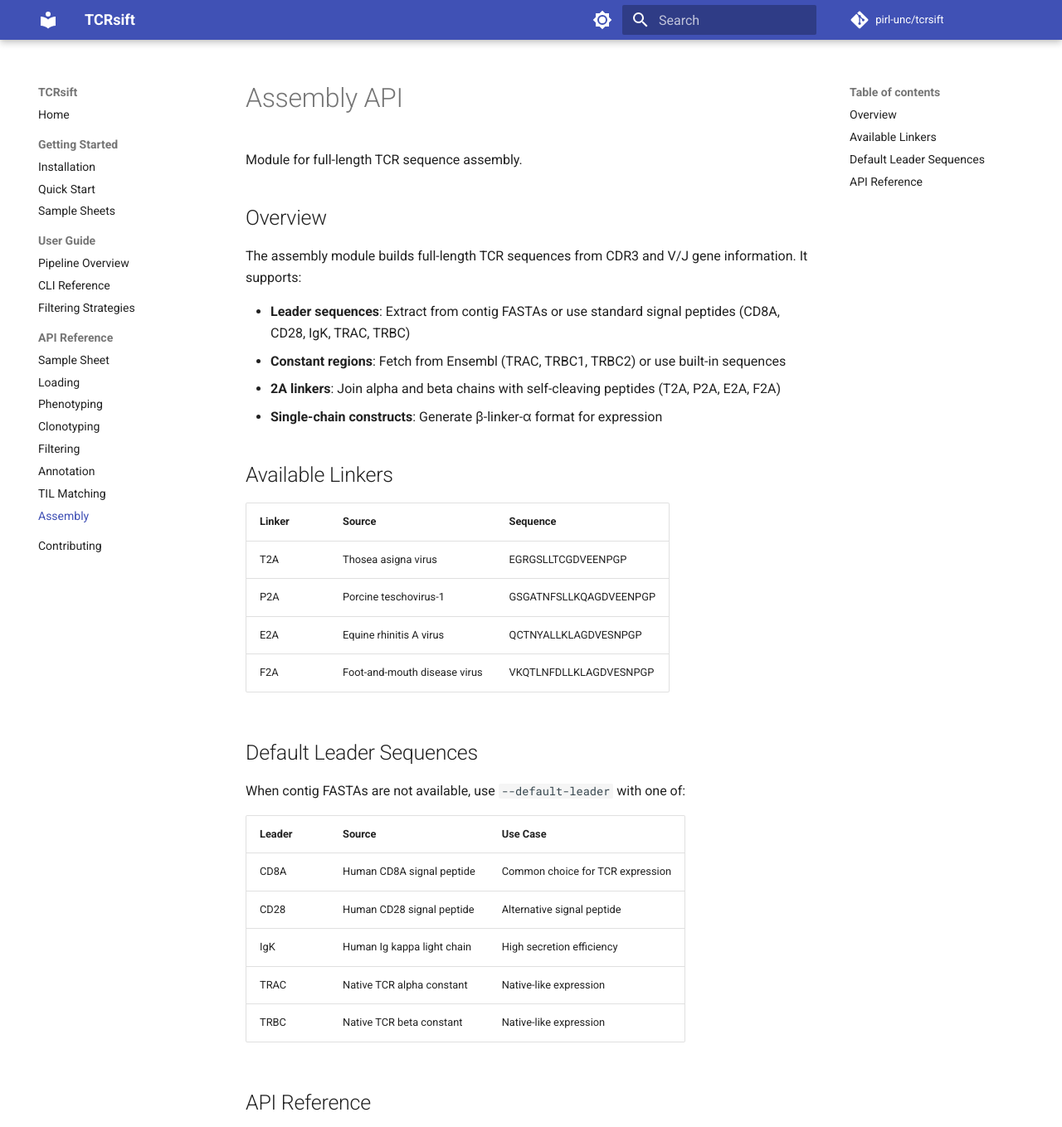
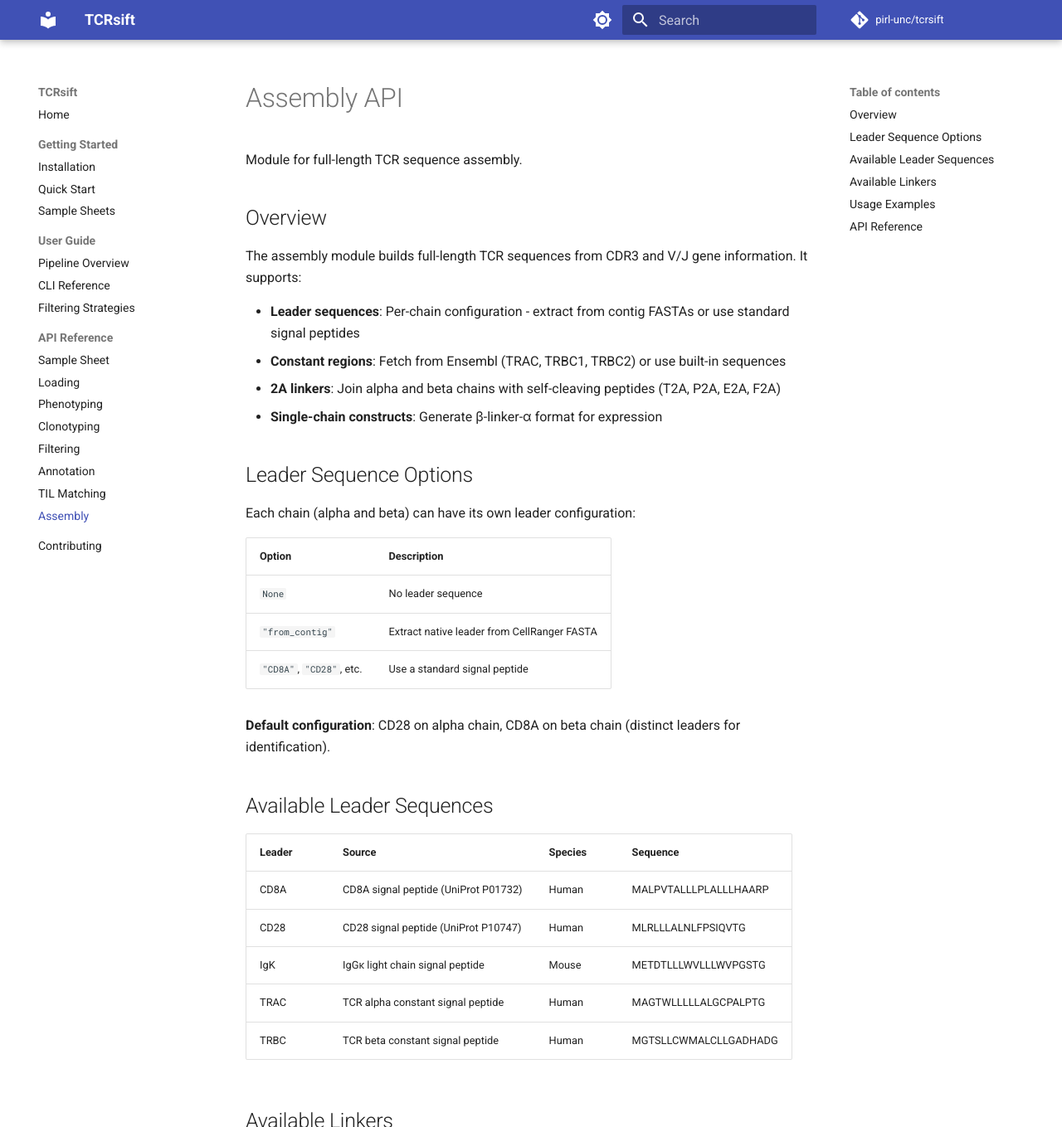
Before and after one commit to pirl-unc/tcrsift, an MkDocs documentation site: the page built from docs/api/assemble.md, in a window 1280 px wide and 1400 px high, cut to the strip 0-1359 px from the top of the window. Shown: the whole strip at 83% size. Built offline with MkDocs 1.6.1 and Material for MkDocs 9.7.7, drawn with Linux system fonts in a browser that asks for light colours; comment, search, counter and statistics services are not loaded; some of the changed text lies outside the part shown.

Commit message:
Redesign leader API with chain-specific configuration
- Replace include_leader/default_leader with alpha_leader/beta_leader params
- Default: CD28 on alpha, CD8A on beta (distinct leaders for identification)
- Options: None (no leader), "from_contig", or key from DEFAULT_LEADERS
- Fix IgK DNA sequence (was 63bp, now 60bp) and update source to murine
- Add UniProt references to CD8A/CD28 sources
- Add --no-leaders and --leaders-from-contigs CLI shortcuts
- Update README and docs with new API examples

All linker and leader sequences verified to translate correctly.

Co-Authored-By: Claude Opus 4.5 <noreply@anthropic.com>

````diff
--- a/docs/api/assemble.md
+++ b/docs/api/assemble.md
@@ -6,10 +6,32 @@ Module for full-length TCR sequence assembly.
 
 The assembly module builds full-length TCR sequences from CDR3 and V/J gene information. It supports:
 
-- **Leader sequences**: Extract from contig FASTAs or use standard signal peptides (CD8A, CD28, IgK, TRAC, TRBC)
+- **Leader sequences**: Per-chain configuration - extract from contig FASTAs or use standard signal peptides
 - **Constant regions**: Fetch from Ensembl (TRAC, TRBC1, TRBC2) or use built-in sequences
 - **2A linkers**: Join alpha and beta chains with self-cleaving peptides (T2A, P2A, E2A, F2A)
 - **Single-chain constructs**: Generate β-linker-α format for expression
+
+## Leader Sequence Options
+
+Each chain (alpha and beta) can have its own leader configuration:
+
+| Option | Description |
+|--------|-------------|
+| `None` | No leader sequence |
+| `"from_contig"` | Extract native leader from CellRanger FASTA |
+| `"CD8A"`, `"CD28"`, etc. | Use a standard signal peptide |
+
+**Default configuration**: CD28 on alpha chain, CD8A on beta chain (distinct leaders for identification).
+
+## Available Leader Sequences
+
+| Leader | Source | Species | Sequence |
+|--------|--------|---------|----------|
+| CD8A | CD8A signal peptide (UniProt P01732) | Human | MALPVTALLLPLALLLHAARP |
+| CD28 | CD28 signal peptide (UniProt P10747) | Human | MLRLLLALNLFPSIQVTG |
+| IgK | IgGκ light chain signal peptide | Mouse | METDTLLLWVLLLWVPGSTG |
+| TRAC | TCR alpha constant signal peptide | Human | MAGTWLLLLLALGCPALPTG |
+| TRBC | TCR beta constant signal peptide | Human | MGTSLLCWMALCLLGADHADG |
 
 ## Available Linkers
 
@@ -20,17 +42,43 @@ The assembly module builds full-length TCR sequences from CDR3 and V/J gene info
 | E2A | Equine rhinitis A virus | QCTNYALLKLAGDVESNPGP |
 | F2A | Foot-and-mouth disease virus | VKQTLNFDLLKLAGDVESNPGP |
 
-## Default Leader Sequences
+## Usage Examples
 
-When contig FASTAs are not available, use `--default-leader` with one of:
+```python
+from tcrsift import assemble_full_sequences
 
-| Leader | Source | Use Case |
-|--------|--------|----------|
-| CD8A | Human CD8A signal peptide | Common choice for TCR expression |
-| CD28 | Human CD28 signal peptide | Alternative signal peptide |
-| IgK | Human Ig kappa light chain | High secretion efficiency |
-| TRAC | Native TCR alpha constant | Native-like expression |
-| TRBC | Native TCR beta constant | Native-like expression |
+# Default: CD28 on alpha, CD8A on beta
+assembled = assemble_full_sequences(clonotypes)
+
+# Custom leaders
+assembled = assemble_full_sequences(
+    clonotypes,
+    alpha_leader="CD8A",
+    beta_leader="CD28",
+)
+
+# Leader only on beta chain (first in 2A construct)
+assembled = assemble_full_sequences(
+    clonotypes,
+    alpha_leader=None,
+    beta_leader="CD8A",
+)
+
+# Extract native leaders from contigs
+assembled = assemble_full_sequences(
+    clonotypes,
+    contigs_dir="/path/to/contigs",
+    alpha_leader="from_contig",
+    beta_leader="from_contig",
+)
+
+# No leaders at all
+assembled = assemble_full_sequences(
+    clonotypes,
+    alpha_leader=None,
+    beta_leader=None,
+)
+```
 
 ## API Reference
 
````
Also changed, not shown: README.md (+47 -19 lines), 3 other files.
